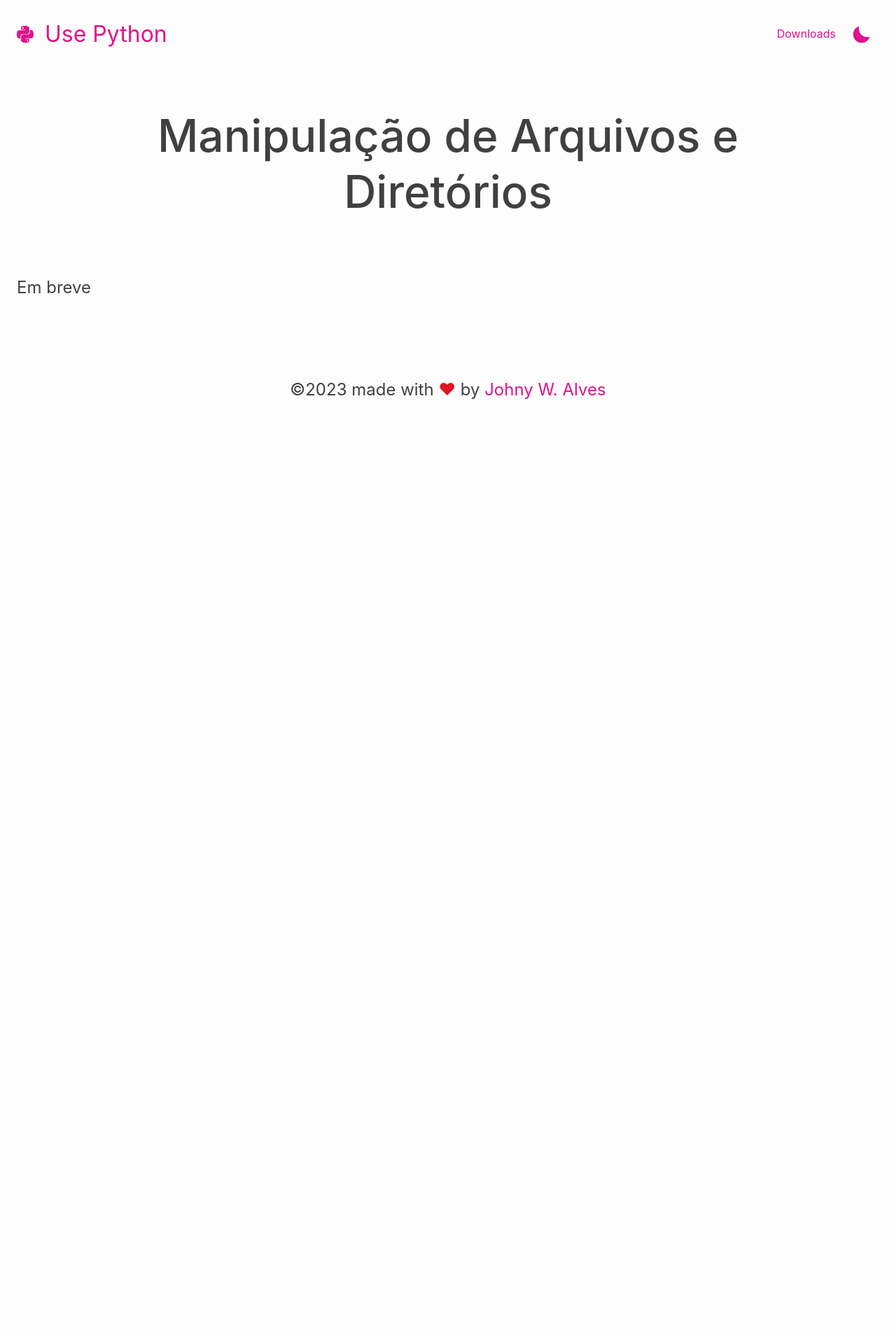
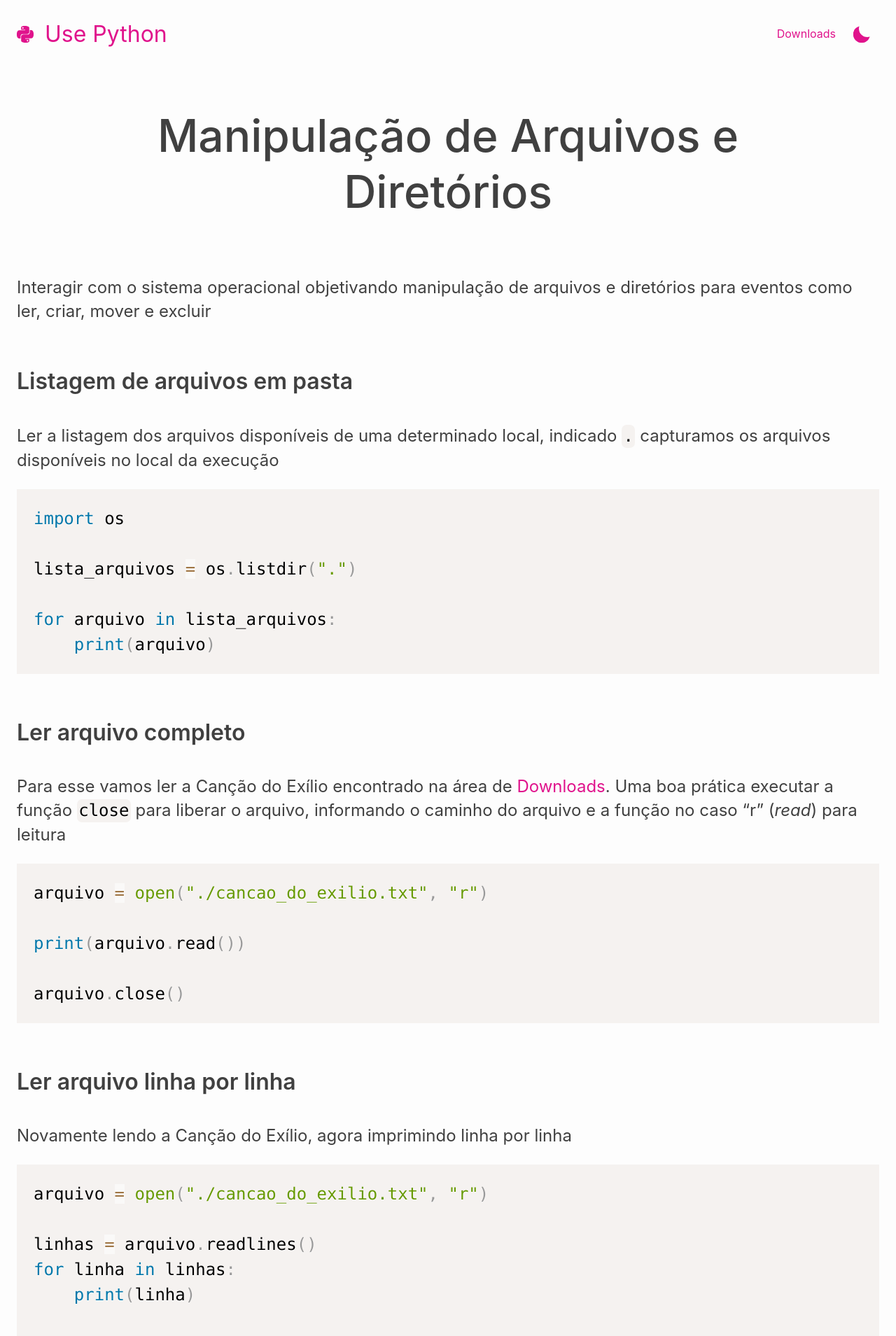
Before and after one commit to johnywalves/curso-python, a Jekyll site: the page built from _posts/01-02-01-manipulacao-arquivos-diretorios.markdown, in a window 1280 px wide. Shown: the top 1909 px of the page at 70% size. Built offline with Jekyll 4.4.1, drawn with Linux system fonts in a browser that asks for light colours; before the commit the page ends 900 px from its top, so only the background shows below that; some of the changed text lies outside the part shown.

Commit message:
:sparkles: adição manipulação arquivos

````diff
--- a/_includes/footer.html
+++ b/_includes/footer.html
@@ -1,4 +1,12 @@
 <footer>
+    <a href="{{ site.baseurl }}/">
+        <img
+            src="{{ site.baseurl }}/assets/img/python.svg"
+            height="24"
+            width="24"
+        />
+        <p>{{ site.title }}</p>
+    </a>
     <p>©2023 made with <span>♥</span> by <a href="https://www.johnywalves.com.br" target="_blank">Johny W. Alves</a></p>
 </footer>
 
--- a/_posts/01-02-01-manipulacao-arquivos-diretorios.markdown
+++ b/_posts/01-02-01-manipulacao-arquivos-diretorios.markdown
@@ -2,6 +2,115 @@
 layout: post
 modulo: 2. Automação de Tarefas com Python
 title: Manipulação de Arquivos e Diretórios
-description: Em breve
+description: Interagir com o sistema operacional objetivando manipulação de arquivos e diretórios para eventos como ler, criar, mover e excluir
 order: 2.1
 ---
+
+## Listagem de arquivos em pasta
+
+Ler a listagem dos arquivos disponíveis de uma determinado local, indicado `.` capturamos os arquivos disponíveis no local da execução
+
+```python
+import os
+
+lista_arquivos = os.listdir(".")
+
+for arquivo in lista_arquivos:
+    print(arquivo)
+```
+
+## Ler arquivo completo
+
+Para esse vamos ler a Canção do Exílio encontrado na área de [Downloads](/downloads). Uma boa prática executar a função `close` para liberar o arquivo, informando o caminho do arquivo e a função no caso "r" (_read_) para leitura
+
+```python
+arquivo = open("./cancao_do_exilio.txt", "r")
+
+print(arquivo.read())
+
+arquivo.close()
+```
+
+## Ler arquivo linha por linha
+
+Novamente lendo a Canção do Exílio, agora imprimindo linha por linha
+
+```python
+arquivo = open("./cancao_do_exilio.txt", "r")
+
+linhas = arquivo.readlines()
+for linha in linhas:
+    print(linha)
+
+arquivo.close()
+```
+
+## Escrever arquivo completo
+
+Podemos criar um arquivo completo, abrindo um arquivo não existente para criá-lo ou sobrescrever um arquivo existente, informando o modo de escrita com "w" (_write_)
+
+```python
+arquivo = open("facilitada.txt", "w")
+
+arquivo.write("lá?\nah!\nsabiá…\npapá…\nmaná…\nsofá…\nsinhá…\ncá?\nbah!")
+
+arquivo.close()
+```
+
+O modo "x" para garantir que a criação de um arquivo, se o arquivo existir vai retornar um erro
+
+## Escrever arquivo linha por linha
+
+Podemos criar um arquivo adicionado para linha ao iterar o conjunto
+
+```python
+arquivo = open("facilitada.txt", "w")
+
+linhas = ["lá?\n", "ah!\n", "sabiá…\n", "papá…\n", "maná…\n", "sofá…\n", "sinhá…\n", "cá?\n", "bah!\n"]
+
+arquivo.writelines(linhas)
+
+arquivo.close()
+```
+
+## Adicionar conteúdo para um arquivo existente
+
+Incluir conteúdo no final de um arquivo já existente ou criar caso não exista
+
+```python
+arquivo = open("facilitada.txt", "a")
+
+arquivo.write('\nJosé Paulo Paes')
+
+arquivo.close()
+```
+
+## Renomear arquivos
+
+aavsfvfdsv
+
+```python
+import os
+
+os.rename("./facilitada.txt", "./simplificada.txt")
+```
+
+## Mover arquivo
+
+aavsfvfdsv
+
+```python
+import os
+
+os.replace("./simplificada.txt", "./facilitada.txt")
+```
+
+## Remover arquivo
+
+csfvadsbxgb
+
+```python
+import os
+
+os.remove("facilitada.txt")
+```
--- a/assets/css/style.css
+++ b/assets/css/style.css
@@ -29,6 +29,9 @@ body.dark {
 }
 
 body {
+  width: 100%;
+  min-height: 100vh;
+
   background-color: var(--color-background);
   color: var(--color-text);
   font-family: -apple-system, BlinkMacSystemFont, "Segoe UI", Roboto, Oxygen,
@@ -178,6 +181,13 @@ h1 {
   font-weight: 400;
 }
 
+h2.nao-encontrado {
+  text-align: center;
+  margin: 2rem 0 10rem;
+  font-size: 2rem;
+  font-weight: 400;
+}
+
 main h1 {
   margin: 2rem 5rem 5rem;
   text-align: center;
@@ -205,6 +215,11 @@ a:visited {
   text-decoration: none;
   color: var(--color-primary);
 }
+
+main a:hover {
+  text-decoration: underline;
+}
+
 
 p,
 figure {
@@ -329,10 +344,38 @@ article:hover div {
 
 footer {
   display: flex;
+  flex-direction: column;
+  justify-content: flex-start;
+  align-items: center;
+  gap: 1rem;
+
+  width: min(80rem, 100%);
+  padding: 2.5rem 0 3rem;
+  margin: 0 auto;
+}
+
+footer p {
+  display: flex;
   flex-direction: row;
   justify-content: center;
   align-items: center;
-  padding: 1rem;
+  gap: 0.5rem;
+
+  margin: 0;
+  padding: 0;
+  font-size: 1.5rem;
+}
+
+footer > p {
+  font-size: 1.25rem;
+}
+
+footer > a {
+  display: flex;
+  flex-direction: row;
+  justify-content: flex-start;
+  align-items: center;
+  gap: 1rem;
 }
 
 footer span {
````
Also changed, not shown: _posts/01-01-03-estruturas-controle.markdown (+17 -9 lines), _posts/01-01-04-funcoes-modulos-basicos.markdown (+80 -9 lines), assets/content/cancao_do_exilio.txt (added, +31 -0 lines), assets/content/teste.txt (added, +9 -0 lines), downloads.markdown (+7 -1 lines), 1 other file.
